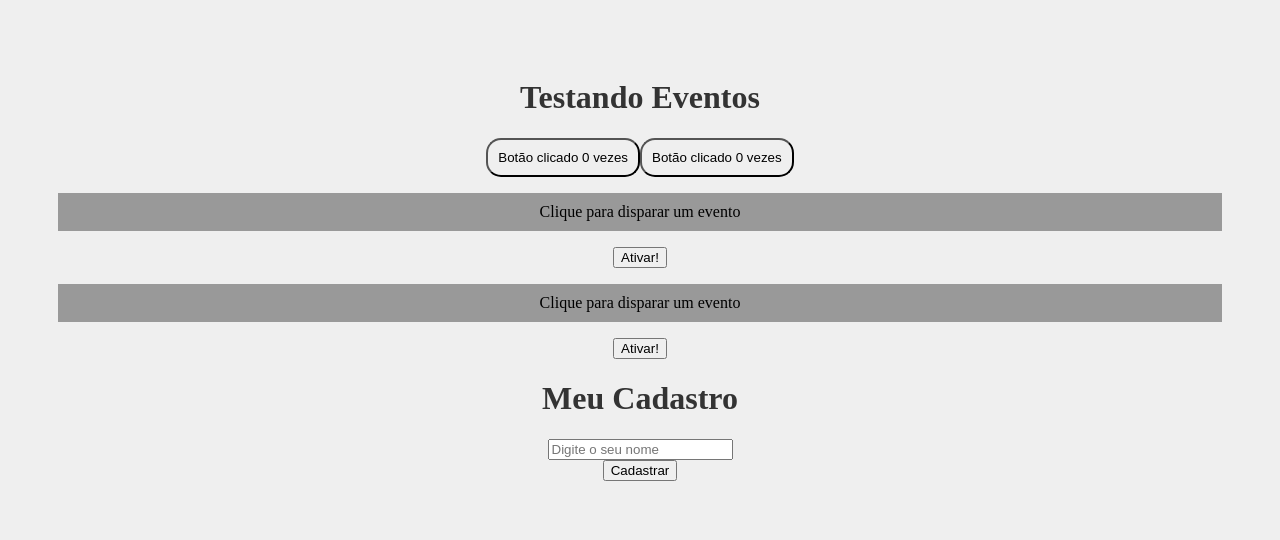
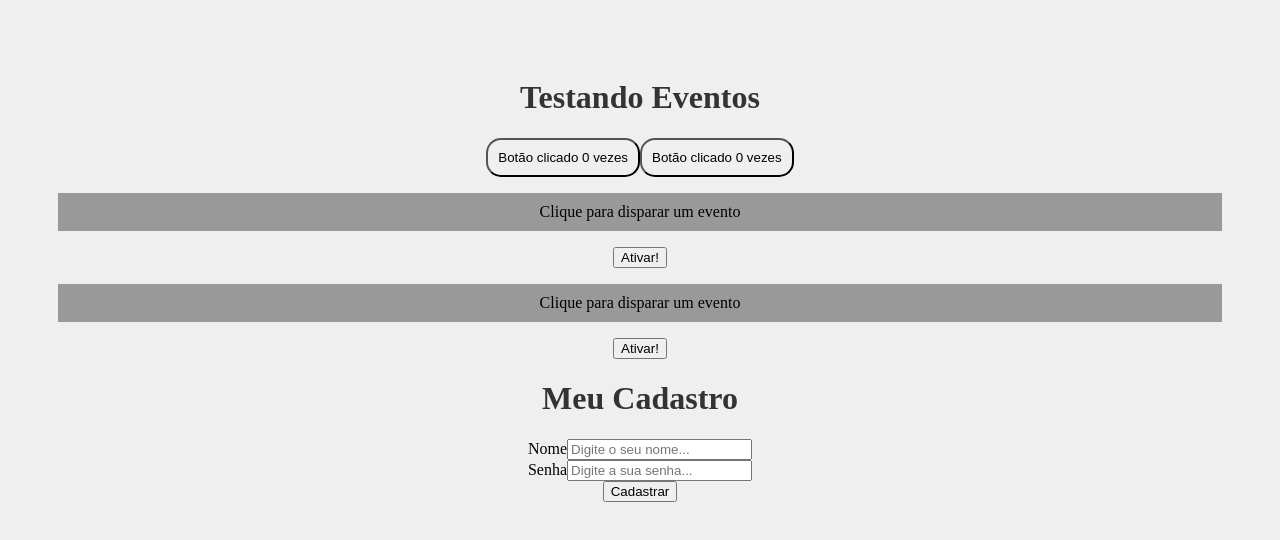
Before and after one commit to GKPTAN/REACT, a React (Create React App) app in the folder meu-projeto/: page / in a window 1280 px wide. Shown: the top 540 px of the page. Built offline with nearby package versions, Linux system fonts and the light colour scheme.

Commit message:
aula 10 React
- aprendendo sobre useState em React

```diff
--- a/meu-projeto/src/components/Form.js
+++ b/meu-projeto/src/components/Form.js
@@ -1,16 +1,26 @@
+import { useState } from 'react';
+
 function Form() {
 
     function cadastrarUsuario(e) {
         e.preventDefault();
-        console.log("Cadastrou o usuário!");
+        console.log(`Usuário ${name} foi cadastrado com a senha ${password}`);
     };
+
+    const [name, setName] = useState();
+    const [password, setPassword] = useState();
 
     return (
         <div>
             <h1>Meu Cadastro</h1>
             <form onSubmit={cadastrarUsuario}>
                 <div>
-                    <input type="text" placeholder="Digite o seu nome" />
+                    <label htmlFor="name">Nome</label>
+                    <input type="text" id="name" name="name_user" placeholder="Digite o seu nome..." value={name} onChange={(e) => setName(e.target.value)}/>
+                </div>
+                <div>
+                    <label htmlFor="senha">Senha</label>
+                    <input type="password" id="senha" name="senha_user" placeholder="Digite a sua senha..." onChange={(e) => setPassword(e.target.value)}/>
                 </div>
                 <div>
                     <input type="submit" value="Cadastrar" />
```
